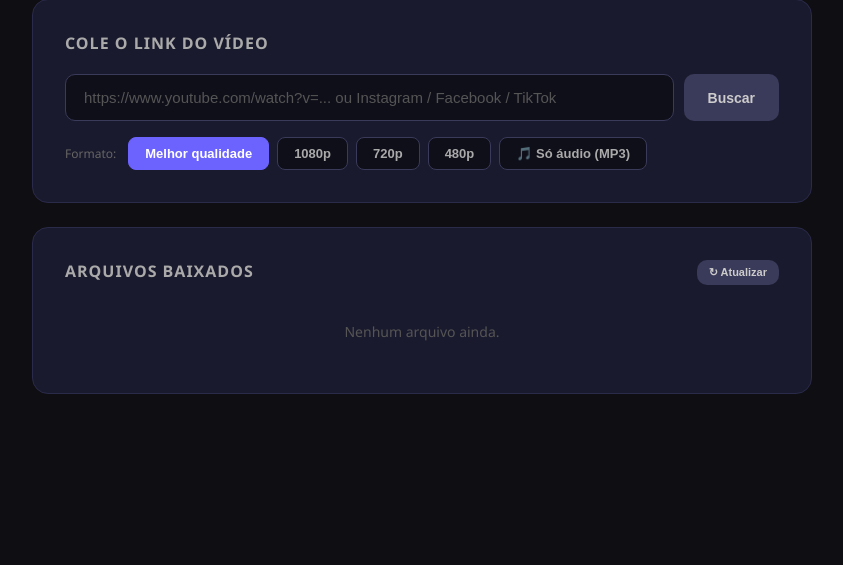
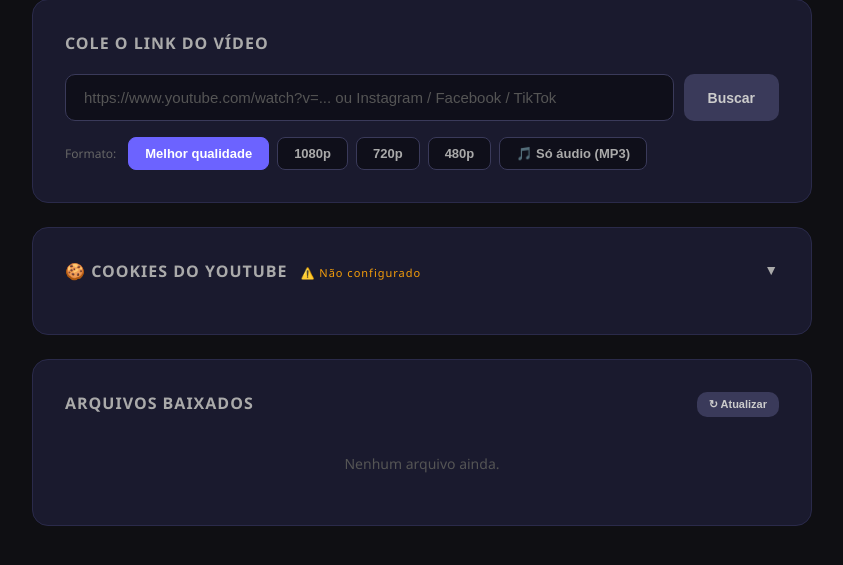
Before and after one commit to wilsonglopes/baixarvideos, a Flask app: page / in a window 1280 px wide. Shown: the part 132-697 px from the top of the page, without its empty margins (218-1061 px from the left). Run offline with Flask 3, Linux system fonts and the light colour scheme; data that the repository does not hold is empty.

Commit message:
Adiciona suporte a cookies para contornar bot detection do YouTube
- Endpoint POST /api/cookies para salvar cookies.txt
- Seção na UI para colar cookies exportados do navegador
- Cookies usados automaticamente em todos os downloads

Co-Authored-By: Claude Sonnet 4.6 <noreply@anthropic.com>

```diff
--- a/app.py
+++ b/app.py
@@ -30,6 +30,8 @@ def _find_ffmpeg() -> str:
 
 FFMPEG_DIR = _find_ffmpeg()
 FFMPEG_AVAILABLE = bool(FFMPEG_DIR)
+
+COOKIES_FILE = Path("cookies.txt")
 
 
 def get_ydl_opts(job_id: str, output_format: str) -> dict:
@@ -68,12 +70,14 @@ def get_ydl_opts(job_id: str, output_format: str) -> dict:
         "no_warnings": True,
         "postprocessors": [],
         "overwrites": True,
-        # Bypass YouTube bot detection on cloud servers
         "extractor_args": {"youtube": {"player_client": ["ios"]}},
         "http_headers": {
             "User-Agent": "com.google.ios.youtube/19.29.1 (iPhone16,2; U; CPU iOS 17_5_1 like Mac OS X;)"
         },
     }
+
+    if COOKIES_FILE.exists():
+        opts["cookiefile"] = str(COOKIES_FILE)
 
     return opts
 
@@ -125,6 +129,8 @@ def get_info():
                 "User-Agent": "com.google.ios.youtube/19.29.1 (iPhone16,2; U; CPU iOS 17_5_1 like Mac OS X;)"
             },
         }
+        if COOKIES_FILE.exists():
+            opts["cookiefile"] = str(COOKIES_FILE)
         with yt_dlp.YoutubeDL(opts) as ydl:
             info = ydl.extract_info(url, download=False)
         thumb = info.get("thumbnail", "")
@@ -174,6 +180,20 @@ def list_downloads():
     return jsonify(files)
 
 
+@app.route("/api/cookies", methods=["POST"])
+def save_cookies():
+    content = request.json.get("content", "").strip()
+    if not content:
+        return jsonify({"error": "Conteúdo vazio"}), 400
+    COOKIES_FILE.write_text(content, encoding="utf-8")
+    return jsonify({"ok": True})
+
+
+@app.route("/api/cookies", methods=["GET"])
+def cookies_status():
+    return jsonify({"exists": COOKIES_FILE.exists()})
+
+
 @app.route("/api/download-file/<path:filename>")
 def download_file(filename):
     from flask import send_from_directory
--- a/templates/index.html
+++ b/templates/index.html
@@ -298,6 +298,19 @@
     </div>
   </div>
 
+  <!-- Cookies -->
+  <div class="card" id="cookies-card">
+    <h2 style="cursor:pointer" onclick="toggleCookies()">🍪 Cookies do YouTube <span id="cookies-status" style="font-size:11px;color:#666;text-transform:none;font-weight:400;margin-left:8px;"></span> <span style="float:right;font-size:14px" id="cookies-arrow">▼</span></h2>
+    <div id="cookies-body" style="display:none;margin-top:16px;">
+      <p style="font-size:13px;color:#888;margin-bottom:12px;">
+        Cole aqui o conteúdo do seu <strong style="color:#aaa">cookies.txt</strong> do YouTube para evitar o erro de bot.<br>
+        Use a extensão <a href="https://chromewebstore.google.com/detail/get-cookiestxt-locally/cclelndahbckbenkjhflpdbgdldlbecc" target="_blank" style="color:#6c63ff">Get cookies.txt LOCALLY</a> no Chrome para exportar.
+      </p>
+      <textarea id="cookies-input" placeholder="# Netscape HTTP Cookie File&#10;.youtube.com	TRUE	/	TRUE	..." style="width:100%;height:120px;background:#0f0f1a;border:1px solid #3a3a5a;border-radius:10px;padding:12px;color:#ccc;font-size:12px;font-family:monospace;resize:vertical;outline:none;"></textarea>
+      <button class="btn-primary" style="margin-top:10px;width:100%" onclick="saveCookies()">💾 Salvar cookies</button>
+    </div>
+  </div>
+
   <!-- Downloads list -->
   <div class="card">
     <h2>Arquivos baixados <button class="btn-info" style="float:right;padding:6px 12px;font-size:11px;" onclick="loadFiles()">↻ Atualizar</button></h2>
@@ -470,8 +483,49 @@
     if (e.key === 'Enter') fetchInfo();
   });
 
+  // Cookies
+  function toggleCookies() {
+    const body = document.getElementById('cookies-body');
+    const arrow = document.getElementById('cookies-arrow');
+    const open = body.style.display === 'none';
+    body.style.display = open ? 'block' : 'none';
+    arrow.textContent = open ? '▲' : '▼';
+  }
+
+  async function saveCookies() {
+    const content = document.getElementById('cookies-input').value.trim();
+    if (!content) { toast('Cole o conteúdo do cookies.txt primeiro!', 'error'); return; }
+    const res = await fetch('/api/cookies', {
+      method: 'POST',
+      headers: { 'Content-Type': 'application/json' },
+      body: JSON.stringify({ content })
+    });
+    const data = await res.json();
+    if (data.ok) {
+      toast('Cookies salvos! YouTube deve funcionar agora.', 'success');
+      document.getElementById('cookies-status').textContent = '✅ Ativo';
+      document.getElementById('cookies-status').style.color = '#22c55e';
+    } else {
+      toast('Erro ao salvar cookies.', 'error');
+    }
+  }
+
+  async function checkCookies() {
+    const res = await fetch('/api/cookies');
+    const data = await res.json();
+    const el = document.getElementById('cookies-status');
+    if (data.exists) {
+      el.textContent = '✅ Ativo';
+      el.style.color = '#22c55e';
+    } else {
+      el.textContent = '⚠️ Não configurado';
+      el.style.color = '#f59e0b';
+    }
+  }
+
   // Load files on start
   loadFiles();
+  checkCookies();
 </script>
 </body>
 </html>
```
